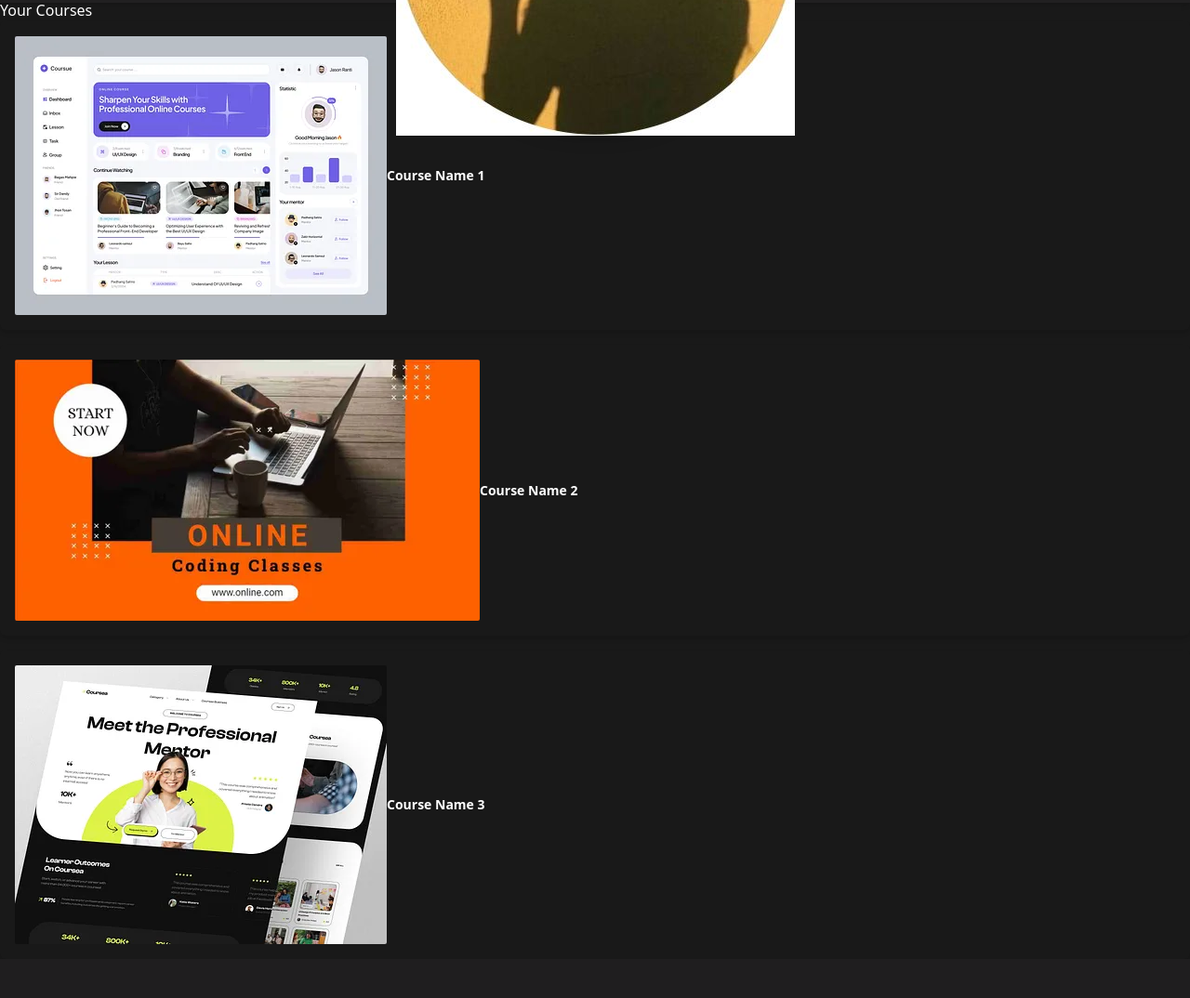
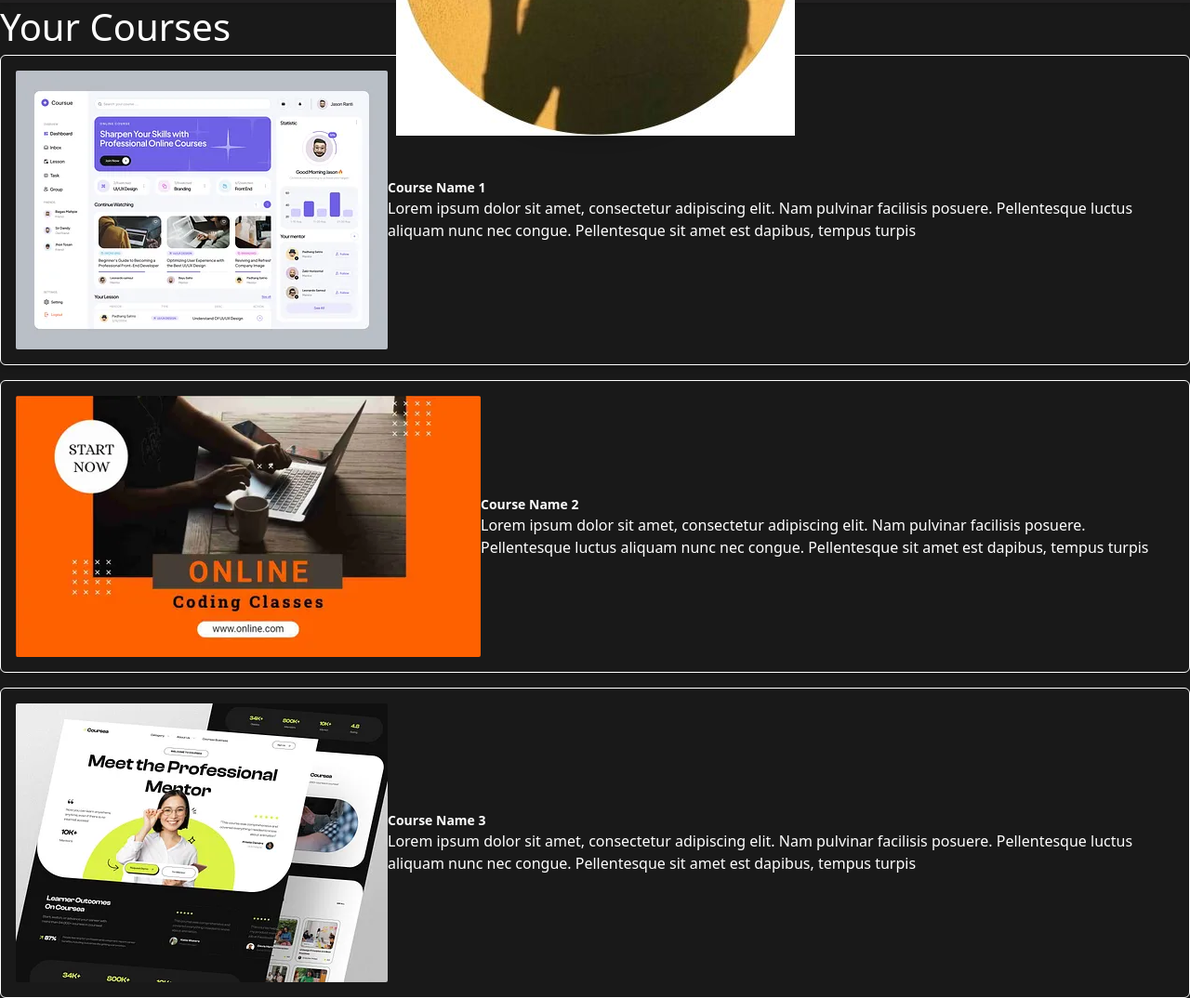
Before and after one commit to 1iamharshraj/VisionED, a Django app: page /stu_prof in a window 1280 px wide. Shown: the part 61-1135 px from the top of the page at 93% size. Before the commit the page ends 1077 px from the top, so only its background shows below. Run offline with Django 5.2, Linux system fonts and the light colour scheme; parts of the project's set-up code (start-up, migrations or seed data) failed here and were passed over; some libraries are stand-ins or nearby versions.

Commit message:
student profile ui completed.

```diff
--- a/templates/students/Profile.html
+++ b/templates/students/Profile.html
@@ -78,28 +78,51 @@
 
 
     <!-- Empty section for further content -->
-    <section class="bg-background mt-36  min-w-[80%] h-auto  p-10 mb-5">
-        <p class="arima-400 text">Your Courses</p>
+    <section class="bg-background mt-44  min-w-[80%] h-min-[300px] p-10 mb-10">
+        <p class="arima-400 text-[40px] mb-5">Your Courses</p>
         <!-- Grid layout for courses -->
         <div class="grid grid-cols-2 gap-4">
             <!-- Course 1 -->
-            <div class="flex items-center space-x-4 bg-white p-4 rounded-md shadow-md">
-                <img src="{% static 'img/course1.webp' %}" alt="Course 1" class="w-24 h-24 rounded-sm object-cover">
-                <p class="text-sm font-semibold text-gray-700">Course Name 1</p>
+            <div class="flex border border-1 border-b-gray-dark space-x-4 bg-white p-4 rounded-md shadow-md">
+                <div class="flex-shrink-0">
+                    <img src="{% static 'img/course1.webp' %}" alt="Course 1" class="w-32 h-32 rounded-sm object-cover">
+                </div>
+                <div class="flex flex-col justify-center">
+                    <p class="text-sm font-semibold text-gray-700">Course Name 1</p>
+                    <p class="description arima-400 text-gray-600">Lorem ipsum dolor sit amet, consectetur adipiscing
+                        elit. Nam pulvinar facilisis posuere. Pellentesque luctus aliquam nunc nec congue. Pellentesque
+                        sit amet est dapibus, tempus turpis</p>
+                </div>
             </div>
 
             <!-- Course 2 -->
-            <div class="flex items-center space-x-4 bg-white p-4 rounded-md shadow-md">
-                <img src="{% static 'img/course2.webp' %}" alt="Course 2" class="w-24 h-24 rounded-sm object-cover">
-                <p class="text-sm font-semibold text-gray-700">Course Name 2</p>
+            <div class="flex border border-1 border-b-gray-dark space-x-4 bg-white p-4 rounded-md shadow-md">
+                <div class="flex-shrink-0">
+                    <img src="{% static 'img/course2.webp' %}" alt="Course 2" class="w-32 h-32 rounded-sm object-cover">
+                </div>
+                <div class="flex flex-col justify-center">
+                    <p class="text-sm font-semibold text-gray-700">Course Name 2</p>
+                    <p class="description arima-400 text-gray-600">Lorem ipsum dolor sit amet, consectetur adipiscing
+                        elit. Nam pulvinar facilisis posuere. Pellentesque luctus aliquam nunc nec congue. Pellentesque
+                        sit amet est dapibus, tempus turpis</p>
+                </div>
             </div>
 
-            <div class="flex items-center space-x-4 bg-white p-4 rounded-md shadow-md">
-                <img src="{% static 'img/course3.webp' %}" alt="Course 2" class="w-24 h-24 rounded-sm object-cover">
-                <p class="text-sm font-semibold text-gray-700">Course Name 3</p>
+            <!-- Course 3 -->
+            <div class="flex border border-1 border-b-gray-dark space-x-4 bg-white p-4 rounded-md shadow-md">
+                <div class="flex-shrink-0">
+                    <img src="{% static 'img/course3.webp' %}" alt="Course 3" class="w-32 h-32 rounded-sm object-cover">
+                </div>
+                <div class="flex flex-col justify-center">
+                    <p class="text-sm font-semibold text-gray-700">Course Name 3</p>
+                    <p class="description arima-400 text-gray-600">Lorem ipsum dolor sit amet, consectetur adipiscing
+                        elit. Nam pulvinar facilisis posuere. Pellentesque luctus aliquam nunc nec congue. Pellentesque
+                        sit amet est dapibus, tempus turpis</p>
+                </div>
             </div>
         </div>
     </section>
+
 
 
     <script>
```
